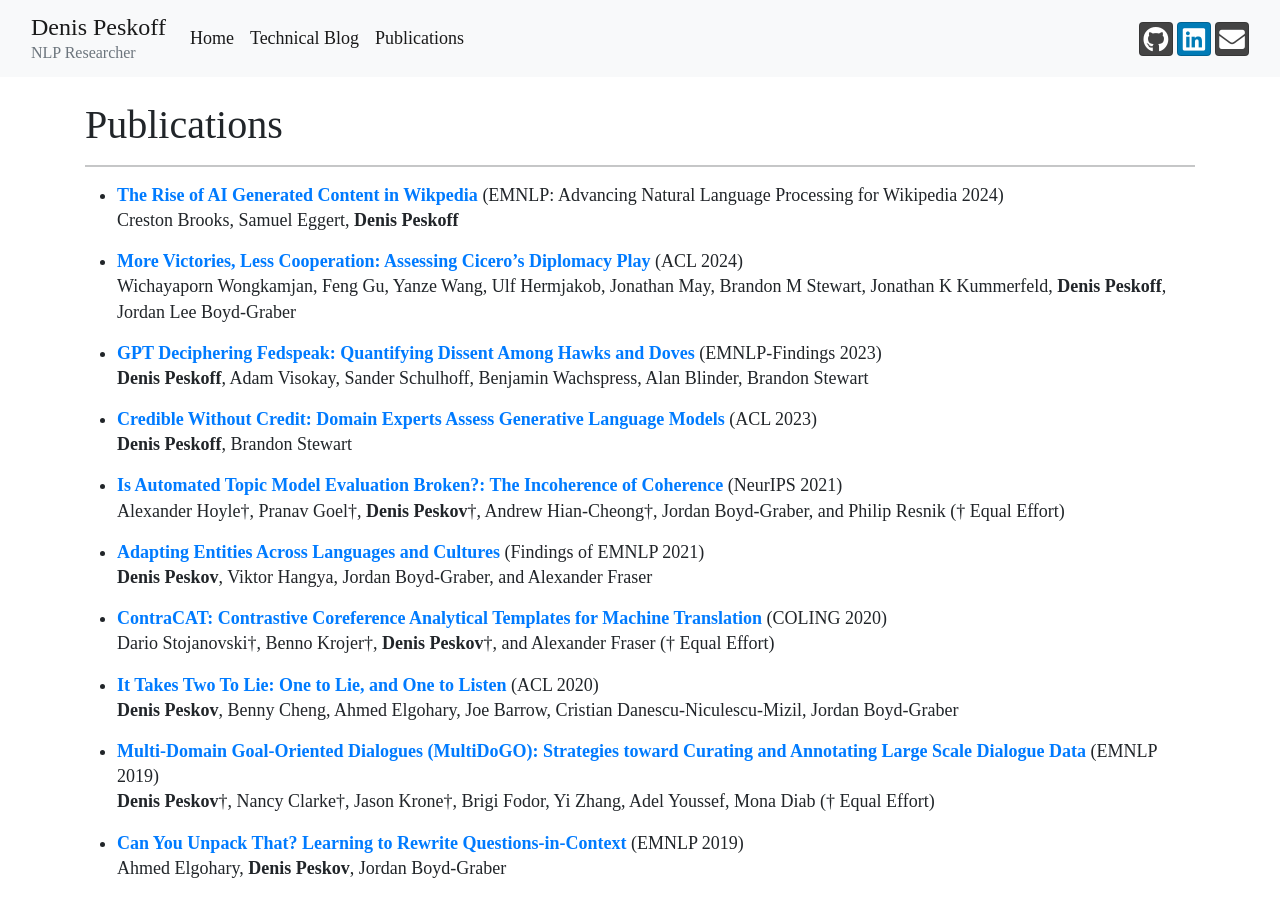
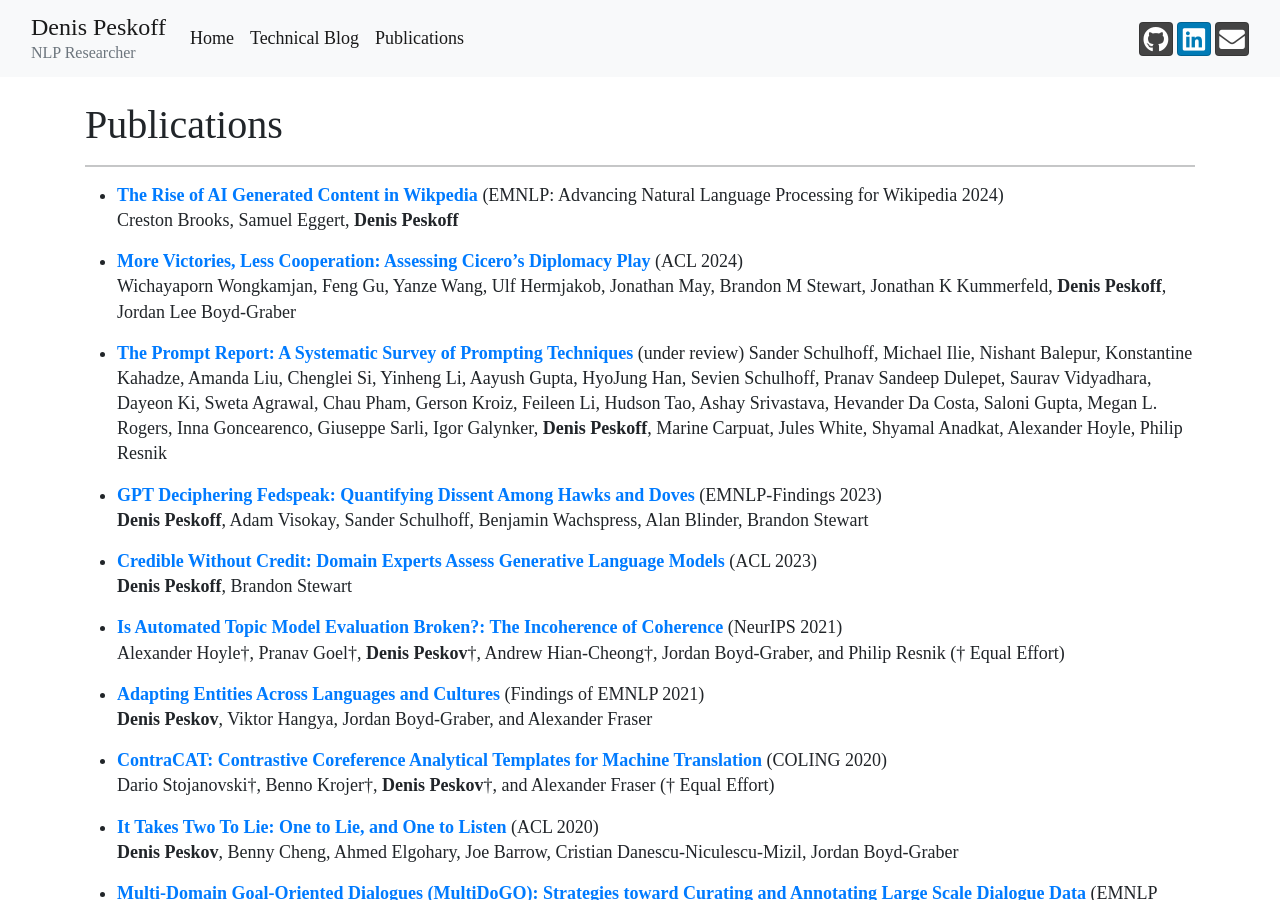
Before and after one commit to trigaten/Denis-Peskov-s-New-Website, a Jekyll site: the page built from publications.html, in a window 1280 px wide and 900 px high. Built offline with Jekyll 4.4.1, drawn with Linux system fonts in a browser that asks for light colours; nearby versions of some CDN libraries.

Commit message:
Update publications.md

```diff
--- a/_includes/publications.md
+++ b/_includes/publications.md
@@ -1,6 +1,8 @@
 -  [**The Rise of AI Generated Content in Wikpedia**](https://aclanthology.org/2024.wikinlp-1.12.pdf) (EMNLP: Advancing Natural Language Processing for Wikipedia 2024) <br />  Creston Brooks, Samuel Eggert, **Denis Peskoff**
 
 -  [**More Victories, Less Cooperation: Assessing Cicero's Diplomacy Play**](https://aclanthology.org/2024.acl-long.672.pdf) (ACL 2024) <br />Wichayaporn Wongkamjan, Feng Gu, Yanze Wang, Ulf Hermjakob, Jonathan May, Brandon M Stewart, Jonathan K Kummerfeld, **Denis Peskoff**, Jordan Lee Boyd-Graber
+
+-  [**The Prompt Report: A Systematic Survey of Prompting Techniques**](https://arxiv.org/abs/2406.06608) (under review) Sander Schulhoff, Michael Ilie, Nishant Balepur, Konstantine Kahadze, Amanda Liu, Chenglei Si, Yinheng Li, Aayush Gupta, HyoJung Han, Sevien Schulhoff, Pranav Sandeep Dulepet, Saurav Vidyadhara, Dayeon Ki, Sweta Agrawal, Chau Pham, Gerson Kroiz, Feileen Li, Hudson Tao, Ashay Srivastava, Hevander Da Costa, Saloni Gupta, Megan L. Rogers, Inna Goncearenco, Giuseppe Sarli, Igor Galynker, **Denis Peskoff**, Marine Carpuat, Jules White, Shyamal Anadkat, Alexander Hoyle, Philip Resnik
 
 -  [**GPT Deciphering Fedspeak: Quantifying Dissent Among Hawks and Doves**](https://aclanthology.org/2023.findings-emnlp.434.pdf) (EMNLP-Findings 2023) <br />  **Denis Peskoff**, Adam Visokay, Sander Schulhoff, Benjamin Wachspress, Alan Blinder, Brandon Stewart
 
```
